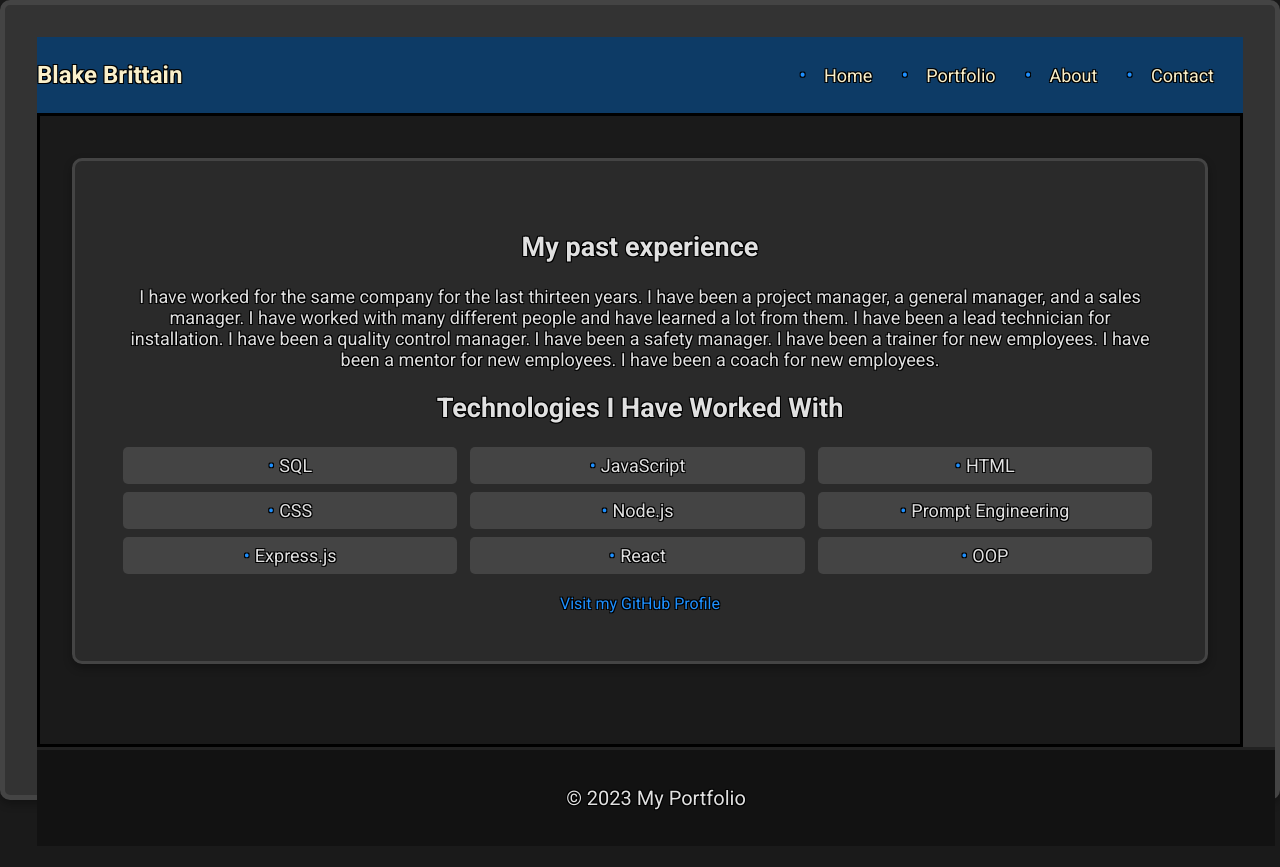
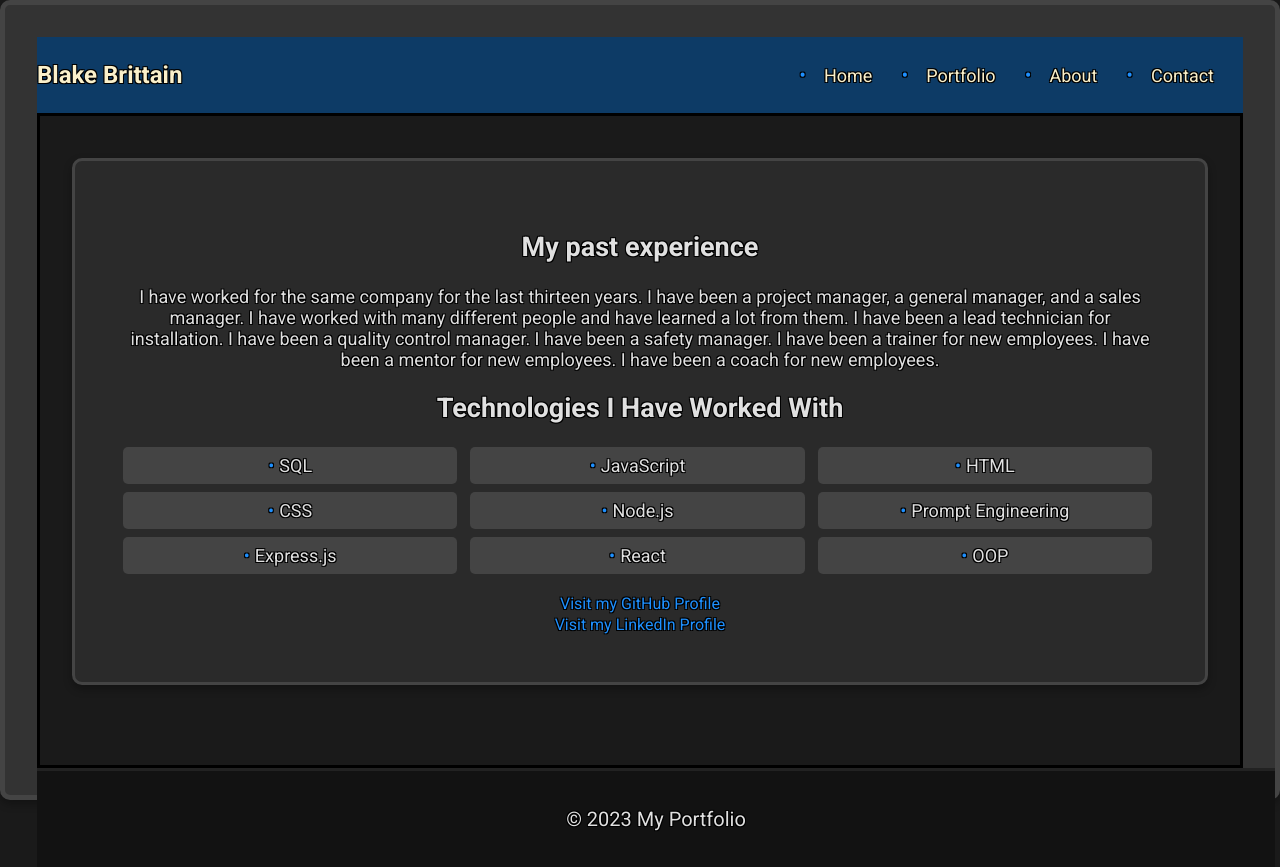
Before and after one commit to Blakenb/React-portfolio, a React (Vite) app: page /about in a window 1280 px wide. Before the commit the page ends 846 px from the top, so only its background shows below. Built offline with nearby package versions, Linux system fonts and the light colour scheme.

Commit message:
added my linkedIn

```diff
--- a/src/components/GitHubProfile.jsx
+++ b/src/components/GitHubProfile.jsx
@@ -6,6 +6,10 @@
     <a href="https://github.com/Blakenb" target="_blank" rel="noopener noreferrer">
       Visit my GitHub Profile
     </a>
+    <br />
+    <a href="https://www.linkedin.com/in/blake-brittain-15329934b/" target="_blank" rel="noopener noreferrer">
+      Visit my LinkedIn Profile
+    </a>
   </div>
 );
 
```
